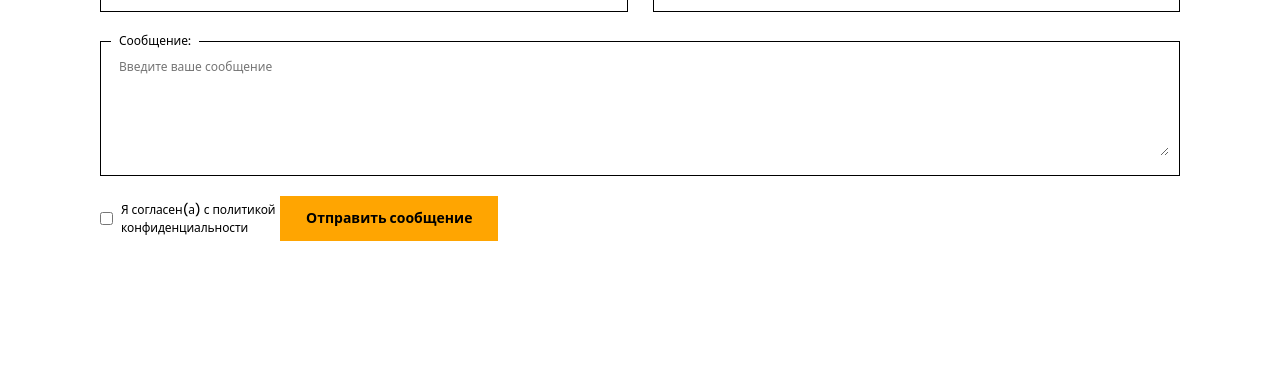
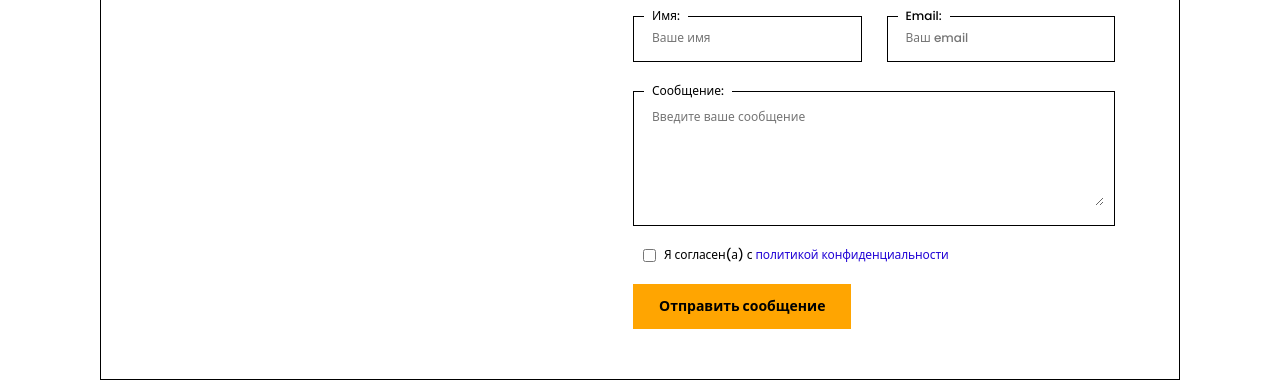
Before and after one commit to TheLevius/portfolio_vanilla, a website built with Vite: page index.html in a window 1280 px wide. Shown: the part 1632-2012 px from the top of the page. Before the commit the page ends 1883 px from the top, so only its background shows below. Built offline with nearby package versions, Linux system fonts and the light colour scheme; files whose address does not match are found by name.

Commit message:
feat: add responsive to sections, part 2

```diff
--- a/index.html
+++ b/index.html
@@ -202,6 +202,12 @@
 			</div>
 		</div>
 		<div class="section section--left" id="contactsSection">
+			<div class="holder holder--bv_1 holder--bb_1 holder--pb_40 holder--left">
+				<div class="section__contacts">
+					<div class="section__photo">
+						&nbsp;
+					</div>
+					<div class="section__con">
 						<p class="bullet section__item">Контакты</p>
 						<h1 class="section__header">
 							Свяжитесь со мной
@@ -253,20 +259,26 @@
 								<legend class="form__legend">
 									<label class="form__label" for="feedback-message">Сообщение:</label>
 								</legend>
-					<textarea class="form__textarea" id="feedback-message" name="message" placeholder="Введите ваше сообщение"
-						rows="5"></textarea>
+								<textarea class="form__textarea" id="feedback-message" name="message"
+									placeholder="Введите ваше сообщение" rows="5"></textarea>
 								<div class="form__status form--error"></div>
 							</fieldset>
-				<label class="form__checkbox-group" for="feedback-agree">
+							<label class="form__checkbox-group form__checkbox-group--order_1" for="feedback-agree">
 								<input class="form__checkbox" type="checkbox" id="feedback-agree" name="agree" required>
 								<div class="form__caption">
-						Я согласен(а) с <a class="link" href="#">политикой конфиденциальности</a>
+									Я согласен(а) с <a class="form__link" href="#">политикой конфиденциальности</a>
 								</div>
 								<div class="form__status form--error"></div>
 							</label>
-				<button class="button button--primary form__button form--vm-10" id="feedback-submit" type="submit">Отправить
+							<button class="button button--primary form__button form--vm-10" id="feedback-submit"
+								type="submit">Отправить
 								сообщение</button>
 						</form>
+					</div>
+				</div>
+			</div>
+
+		</div>
 
 	</div>
 
--- a/src/features/features.scss
+++ b/src/features/features.scss
@@ -55,8 +55,8 @@
 	}
 	@media (min-width: 769px) {
 		flex-direction: row;
-		justify-content: space-around;
-		gap: 15px;
+		justify-content: space-between;
+		gap: 30px;
 		&__column {
 			max-width: 425px;
 		}
--- a/src/form/form.scss
+++ b/src/form/form.scss
@@ -79,17 +79,33 @@
 		display: flex;
 		justify-content: center;
 		align-items: center;
-		margin: 10px 0;
+		margin: 10px;
 		gap: 8px;
 	}
 	&__checkbox {
 
 	}
 	&__caption {
-		max-width: 159px;
+		max-width: 160px;
 		font-size: 12px;
 		line-height: 1.5;
 		letter-spacing: -0.1px;
+	}
+	&__link {
+		display: inline;
+		color: #2306D6;
+		&:active {
+			color: rgba(189, 0, 0, 0.8);
+		}
+		&:focus {
+			color: rgba(189, 0, 0, 0.6);
+		}
+		&:hover {
+			color: rgba(189, 0, 0, 0.6);
+		}
+		&:visited {
+			color: rgb(66, 5, 101);
+		}
 	}
 	&__button {
 
@@ -104,16 +120,42 @@
 	}
 	@media (min-width: 641px) {
 		flex-direction: row;
+		justify-content: space-between;
 		flex-wrap: wrap;
+
 		&__item {
 			&--rm_25 {
-			margin-right: 25px;
+				margin-right: 25px;
+			}
 		}
+		&__checkbox-group {
+			&--order_1 {
+				order: 1;
+			}
+		}
+		&__caption {
+			max-width: none;
+
+			br {
+				display: none;
+			}
 		}
 	}
 	@media (min-width: 769px) {
 	}
 	@media (min-width: 961px) {
-
+		// flex-direction: column;
+		// &__item {
+		// 	&--rm_25 {
+		// 	margin-right: 0;;
+		// }
+		// }
+	}
+	@media (min-width: 1280px) {
+		&__checkbox-group {
+			&--order_1 {
+				order: 0;
+			}
+		}
 	}
 }
--- a/src/holder/holder.scss
+++ b/src/holder/holder.scss
@@ -3,7 +3,35 @@
 	flex-direction: column;
 	align-items: center;
 	box-sizing: border-box;
+	margin: 0 auto;
+	border: 0 solid var(--color-text-primary);
+	padding-top: 40px;
+	width: 100%;
+	max-width: 1140px;
 	overflow: hidden;
+
+
+	&__photo {
+		display: none;
+	}
+
+	&__feedback {
+
+	}
+
+	&--left {
+		align-items: stretch;
+	}
+
+	&--pb_40 {
+		padding-bottom: 40px;
+	}
+
+	&--dir_row {
+		flex-direction: row;
+		align-items: stretch;
+	}
+
 
 	@media (min-width: 481px) {
 
@@ -11,13 +39,24 @@
 	@media (min-width: 641px) {
 	}
 	@media (min-width: 769px) {
-		padding: 0 30px;
+		// padding: 0 30px;
 	}
 	@media (min-width: 961px) {
 		&--bv_1 {
-		border: 1px solid var(--color-text-primary);
-		border-top: 0;
-		border-bottom: 0;
+			border: 1px solid var(--color-text-primary);
+			border-top: 0;
+			border-bottom: 0;
+			padding-left: 64px;
+			padding-right: 64px;
+		}
+		&--bb_1 {
+			border-bottom: 1px solid var(--color-text-primary);
+		}
 	}
+	@media (min-width: 1140px) {
+		&__photo {
+			display: block;
+			background-image: url();
+		}
 	}
 }
--- a/src/section/section.scss
+++ b/src/section/section.scss
@@ -31,6 +31,23 @@
 	}
 	&__content {
 		margin: 0 auto;
+	}
+	&__contacts {
+		display: flex;
+		flex-direction: column;
+		align-items: stretch;
+
+	}
+	&__photo {
+		display: none;
+		margin-right: 68px;
+		max-width: 400px;
+		background-position: center;
+		background-repeat: no-repeat;
+		background-size: cover;
+	}
+	&__con {
+		flex: 1;
 	}
 	&__aside-bar {
 		position: absolute;
@@ -97,8 +114,20 @@
 		&__aside-bar {
 			display: flex;
 		}
+
 		&--wallpaper_hero {
 			background-position: center 22.5%;
 		}
 	}
+	@media (min-width: 1280px) {
+		&__contacts {
+			flex-direction: row;
+		}
+		&__photo {
+			flex: 0 0 400px;
+
+			display: block;
+			background-image: url('img/feedback-bg-sm.webp');
+		}
+	}
 }
```
Also changed, not shown: public/img/feedback-bg-sm.webp (added). Lines whose indentation alone changed are shown as unchanged.
